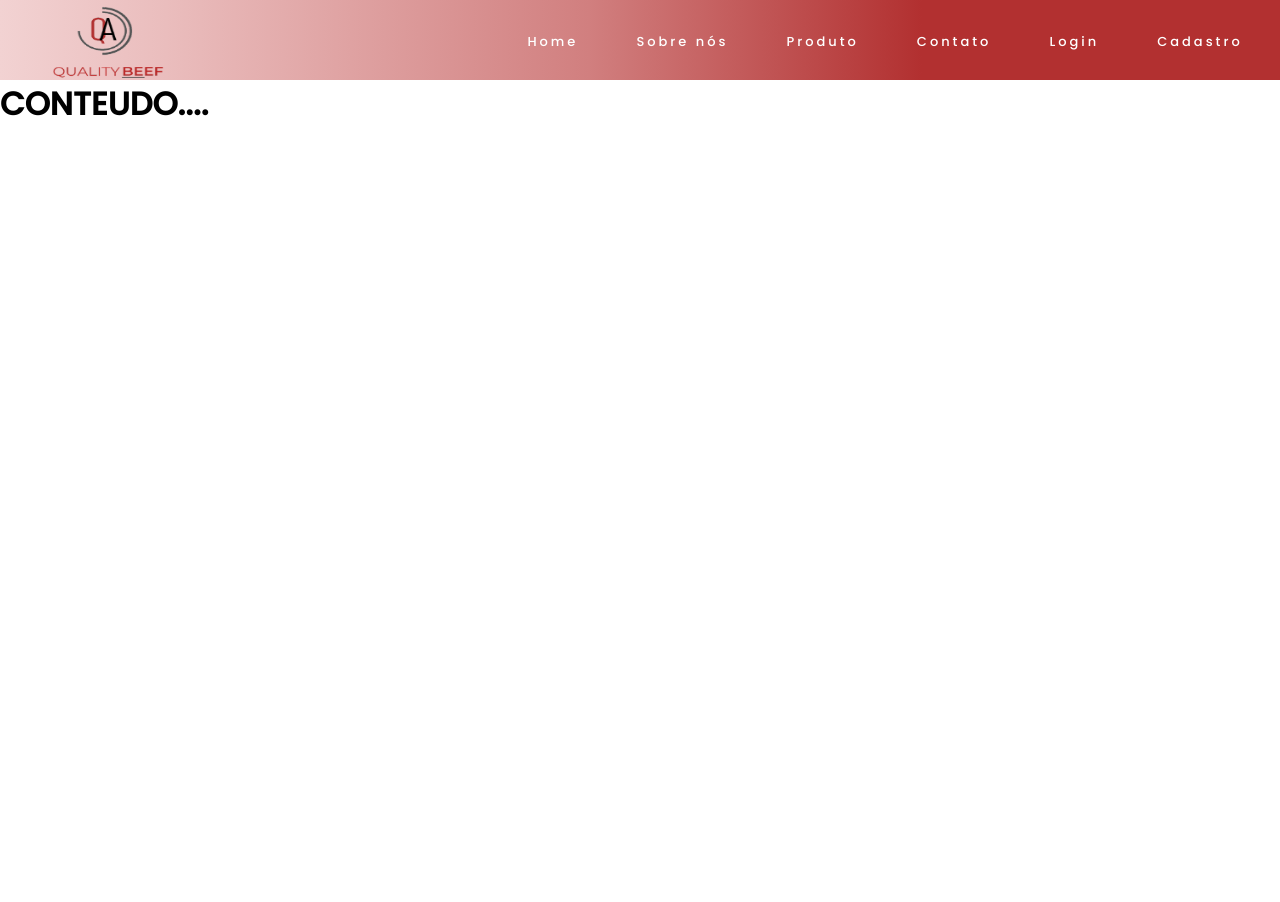
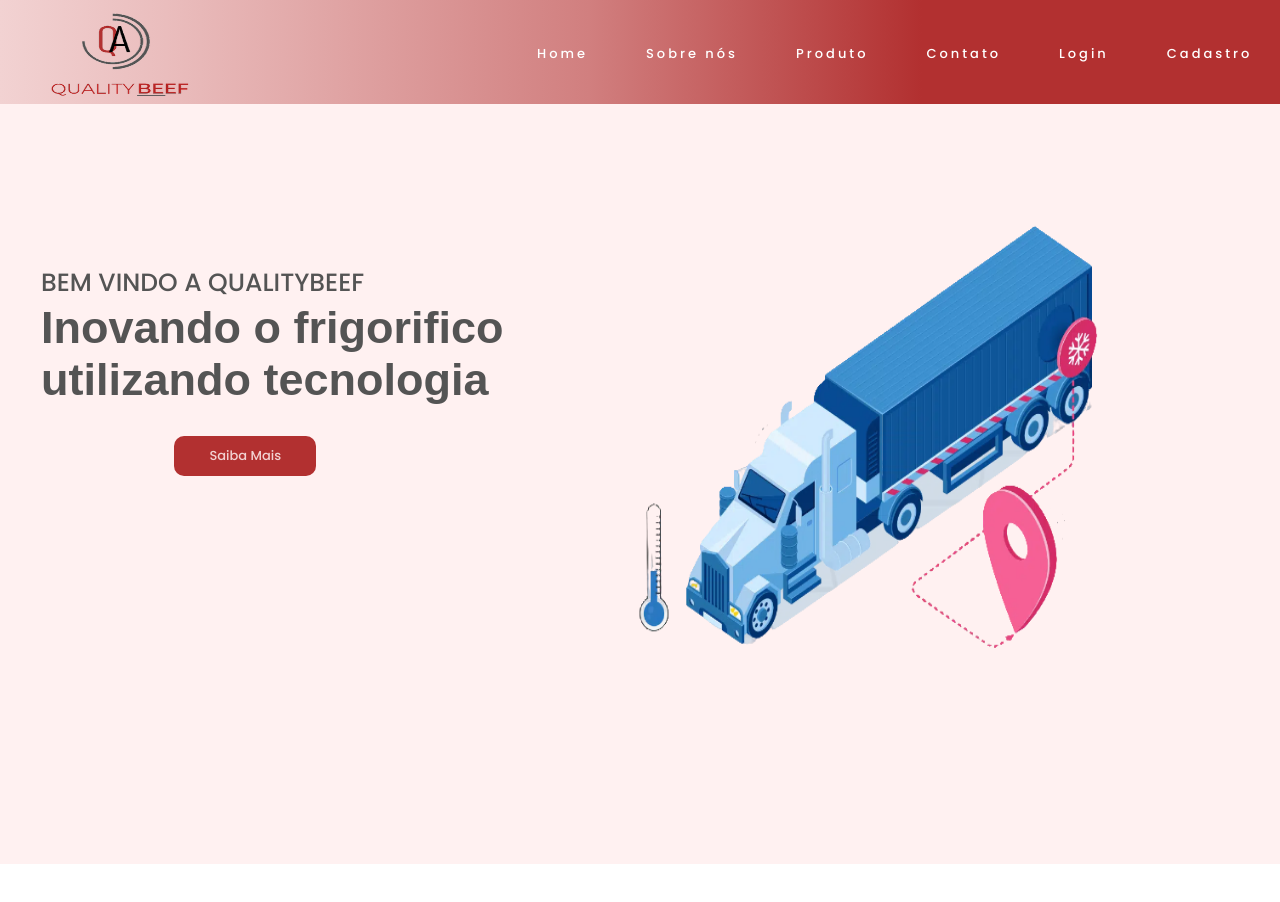
Before and after one commit to QualityBeef-Sprint-2/Sprint-II, a plain HTML site: page Arquivos Sprint I - QualityBeef/site/index.html in a window 1280 px wide. Before the commit the page ends 800 px from the top, so only its background shows below. Drawn offline with Linux system fonts and the light colour scheme.

Commit message:
Subindo a home

```diff
--- a/Arquivos Sprint I - QualityBeef/site/index.css
+++ b/Arquivos Sprint I - QualityBeef/site/index.css
@@ -23,8 +23,8 @@
 
 .logo{
     margin-right: 20%;
-    width: 12vw;
-    height: 12vh;
+    width: 15vw;
+    height: 14vh;
 }
 
 nav{
@@ -35,7 +35,7 @@
     background: linear-gradient(90deg, rgba(242,210,210,1) 0%,
     rgba(234,189,189,1) 13%, rgba(209,127,127,1) 46%, rgba(178,48,48,1) 72%,
     rgba(178,48,48,1) 100%);
-    height: 10vh;
+    height: 13vh;
 }
 
 .nav-list{
@@ -128,3 +128,63 @@
 .mobile-menu.active .line3{
     transform: rotate(45deg) translate(-5px, -7px);
 }
+
+
+
+ /* inicio */
+
+.inicio {
+    display: flex;
+	align-items: center;
+	height: 95vh;
+    background-color: #FFF1F1;
+	color:#545454;
+}
+
+.text-topo {
+	margin-left: 8%;
+	font-family: "Poppins", sans-serif;
+	font-size: 25px;
+}
+
+
+.content-text{
+    margin-top: 25%;
+    width: 40%;
+    height: 100%;
+
+}
+
+.slogan-topo {
+	font-family: "pointer", sans-serif;
+	font-size: 45px;
+	font-weight: bold;
+	margin-left: 8%;
+}
+
+.btn-saiba-mais{
+	font-family: "Poppins", sans-serif;
+	width: 20%;
+	text-align: center;
+	display: block;
+	margin-top: 30px;
+	outline: none;
+    color: rgb(242, 210, 210);;
+	background-color: #b23030;
+	padding: 10px 20px;
+	border-radius: 10px;
+	transition: 0.8s ease;
+	margin-left: 34%;
+}
+
+img{
+    width: 50%;
+
+}
+
+img.img-home{
+    width: 40%;
+    height: 66%;
+    margin-bottom: 9%;
+    margin-left: 8%;
+}
--- a/Arquivos Sprint I - QualityBeef/site/index.html
+++ b/Arquivos Sprint I - QualityBeef/site/index.html
@@ -5,7 +5,7 @@
     <meta charset="UTF-8">
     <meta http-equiv="X-UA-Compatible" content="IE=edge">
     <meta name="viewport" content="width=device-width, initial-scale=1.0">
-    <title>Document</title>
+    <title>QualityBeef</title>
     <link rel="stylesheet" href="index.css">
 </head>
 
@@ -51,10 +51,19 @@
         </nav>
     </header>
 
+    <main id="inicio" class="inicio">
 
-    <main>
-        <h1>CONTEUDO....</h1>
+        <div class="content-text">
+            <p class="text-topo">BEM VINDO A QUALITYBEEF</p>
+            <h1 class="slogan-topo">Inovando o frigorifico utilizando tecnologia </h1>
+            <p class="topo-text"></p>
+            <a class="btn-saiba-mais" href="">Saiba Mais</a>
+        </div>
+
+        <img  class="img-home" src="img/caminhao.png" alt="">
     </main>
+
+
 
     <script src="mobile-navbar.js"></script>
 
```
Also changed, not shown: Arquivos Sprint I - QualityBeef/site/img/caminhao.png (added).
